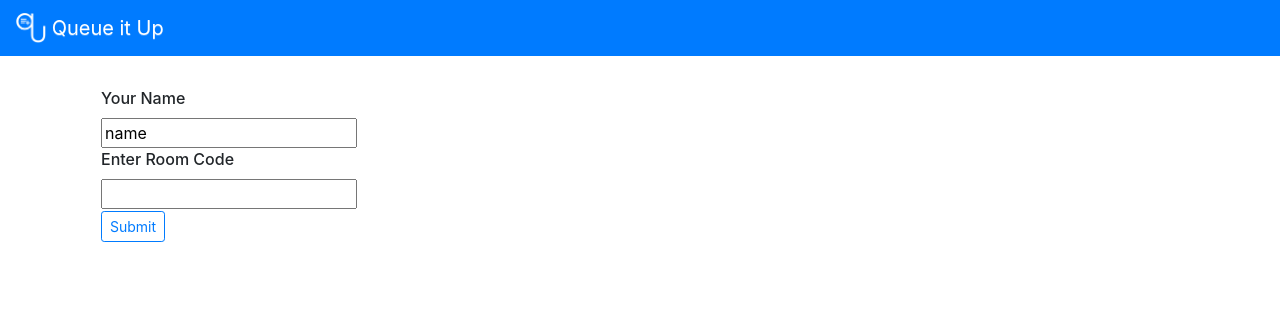
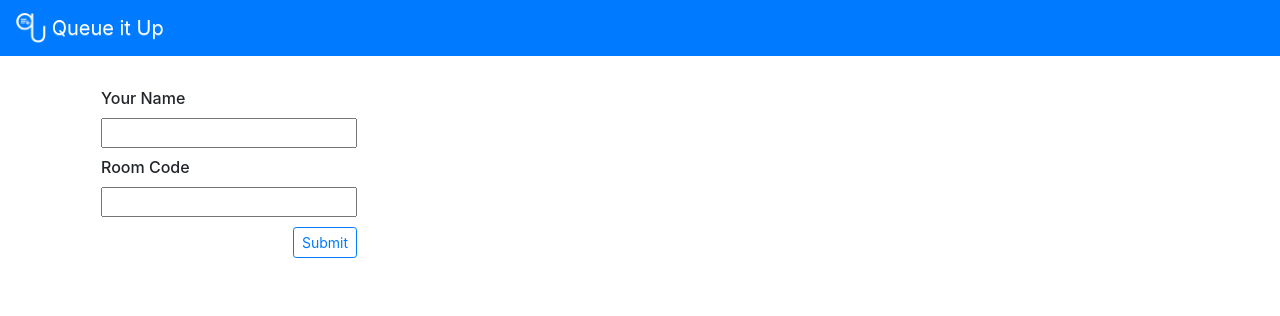
Before and after one commit to gregorymote/queuesome, a Django app: page /party/join_party/ in a window 1280 px wide. Shown: the top 316 px of the page. Run offline with Django 3.2, Linux system fonts and the light colour scheme; some libraries are stand-ins or nearby versions.

Commit message:
spacing edits, form changes

```diff
--- a/party/forms.py
+++ b/party/forms.py
@@ -5,7 +5,7 @@ from party.models import Devices
 
 
 class LoginForm(forms.Form):
-    username = forms.CharField(widget=forms.Textarea(attrs={"rows":1, "cols":35,"style": "resize: none"}),label = 'Email Address or Username', required=True)
+    username = forms.CharField(widget=forms.Textarea(attrs={"rows":1, "cols":34,"style": "resize: none"}),label = 'Email Address or Username', required=True)
 
 class NamePartyForm(forms.Form):
     party_name = forms.CharField(label='Party Name', required=True)
@@ -13,7 +13,7 @@ class NamePartyForm(forms.Form):
 
 
 class CreateUserForm(forms.Form):
-    party_code = forms.CharField(label = 'Enter Room Code', required=True)
+    party_code = forms.CharField(label = 'Room Code', required=True)
     user_name = forms.CharField(label = 'Your Name', required = True)
 
 class AuthForm(forms.Form):
--- a/party/templates/party/create_user.html
+++ b/party/templates/party/create_user.html
@@ -26,7 +26,9 @@
 						</tr>
 						<tr>
 							<td>
-							<h6>{{ form.party_code.label }}</h6>
+							<div class = "pt-2">
+								<h6>{{ form.party_code.label }}</h6>
+							</div>
 							</td>
 						</tr>
 
@@ -48,7 +50,9 @@
 
 						<tr>
 							<td>
-							<input type="submit" class="btn btn-outline-primary btn-sm" value="Submit">
+							<div class = "pt-2 text-right">
+								<input type="submit" class="btn btn-outline-primary btn-sm" value="Submit">
+							</div>
 							</td>
 						<tr>
 					</tbody>
--- a/party/templates/party/name_party.html
+++ b/party/templates/party/name_party.html
@@ -43,7 +43,7 @@
 
 						<tr>
 							<td>
-								<div class = "pt-2">
+								<div class = "pt-2 text-right">
 									<input type="submit" class="btn btn-outline-primary btn-sm" value="Submit">
 								</div>
 							</td>
--- a/party/views.py
+++ b/party/views.py
@@ -230,8 +230,8 @@ def name_party(request, pid):
 
 
         form = NamePartyForm(initial={
-                                    'party_name' : 'Enter a Party Name',
-                                    'user_name' : 'name'})
+                                    'party_name' : '',
+                                    'user_name' : ''})
 
 
     context = {
@@ -267,7 +267,7 @@ def create_user(request):
     else:
         form = CreateUserForm(initial={
                                         'party_choice': '',
-                                        'user_name': 'name'})
+                                        'user_name': ''})
 
     context = {
         'form' : form,
```
Also changed, not shown: game/templates/game/play.html (+5 -2 lines), README.md.
